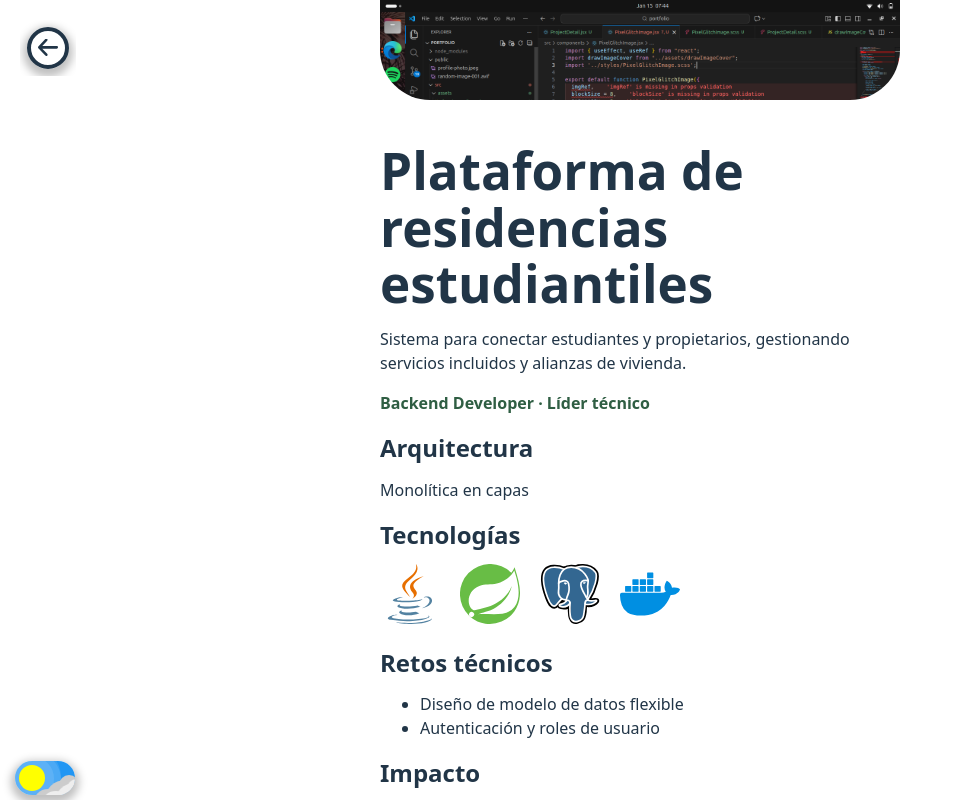
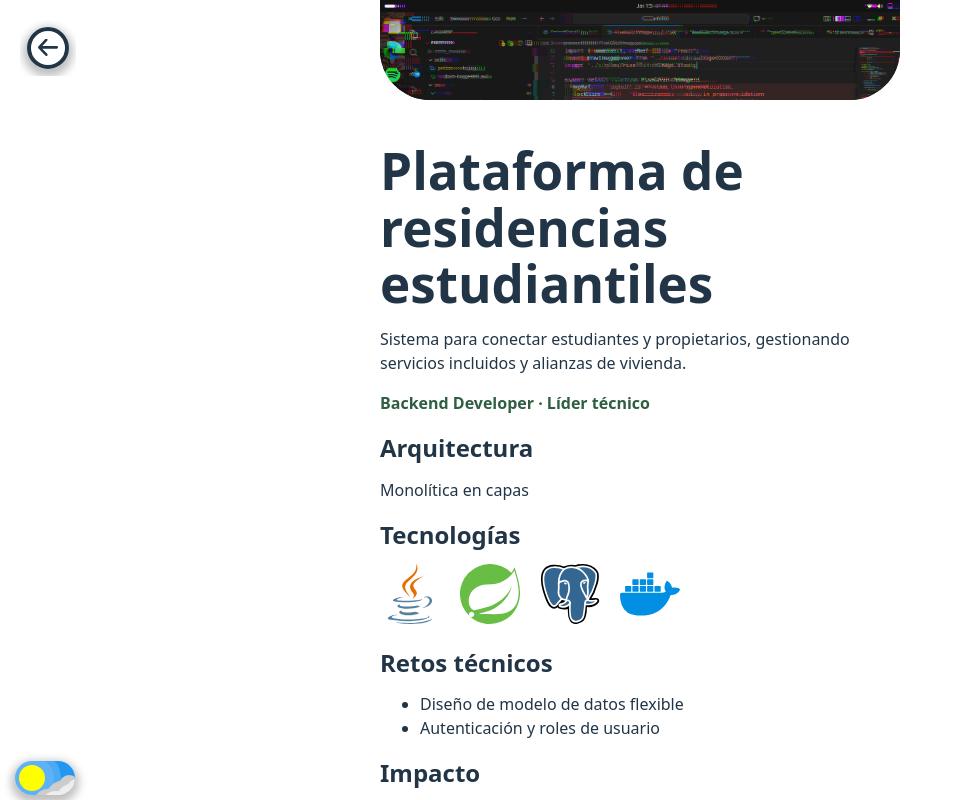
Before and after one commit to leoncantillo/portfolio, a React (Vite) app: page /projects/student-housing-platform in a window 1280 px wide. Shown: the top 800 px of the page, without its empty margins (0-955 px from the left). Built offline with nearby package versions, Linux system fonts and the light colour scheme.

Commit message:
[UPDATE] Pixel glitch effect added on featured image.

```diff
--- a/src/pages/ProjectDetails.jsx
+++ b/src/pages/ProjectDetails.jsx
@@ -1,11 +1,14 @@
 import { projects } from "../portfolio-data/projects.data";
 import { Link, useParams } from "react-router-dom";
+import PixelGlitchImage from '../components/PixelGlitchImage';
 import TechItem from '../components/TechItem';
 import Layout from "../components/Layout";
 import '../styles/ProjectDetails.scss';
+import { useRef } from "react";
 
 const ProjectDetails = () => {
   const { slug } = useParams();
+  const featuredImgRef = useRef();
 
   const project = projects.find(
     (p) => p.slug === `${slug}`
@@ -45,11 +48,13 @@ const ProjectDetails = () => {
             <source srcSet={project.src_featured_img} />
 
             <img
+              ref={featuredImgRef}
               className="featured-photo"
               src={project.src_featured_img}
               alt={`Featured image of the ${project.title} project.`}
             />
 
+            <PixelGlitchImage imgRef={featuredImgRef} />
           </picture>
         </label>
 
```
Lines whose indentation alone changed are shown as unchanged.
